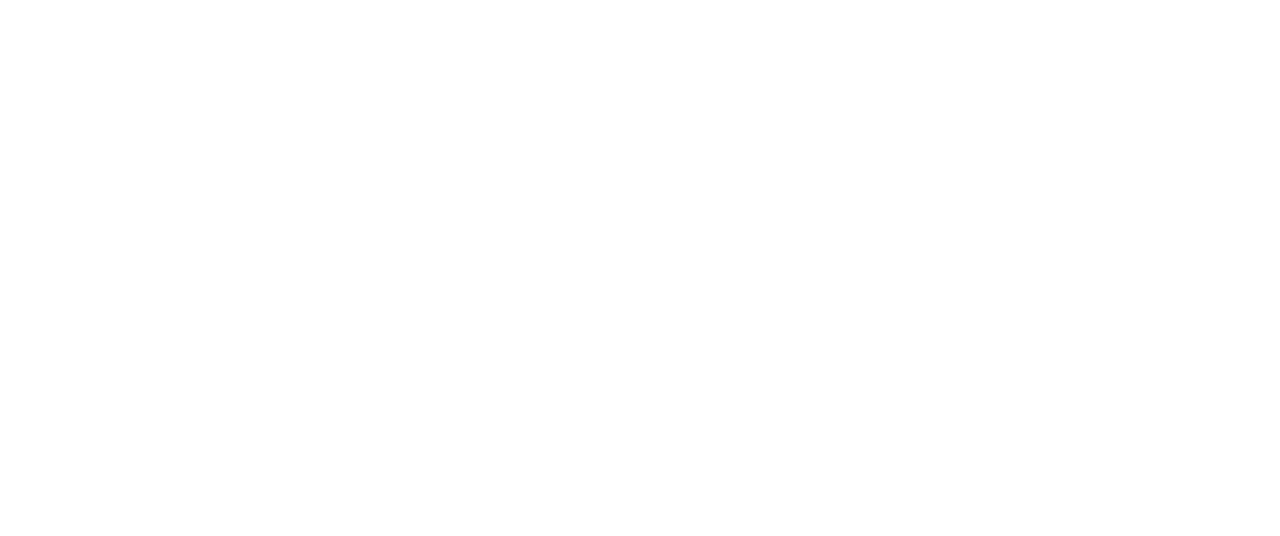
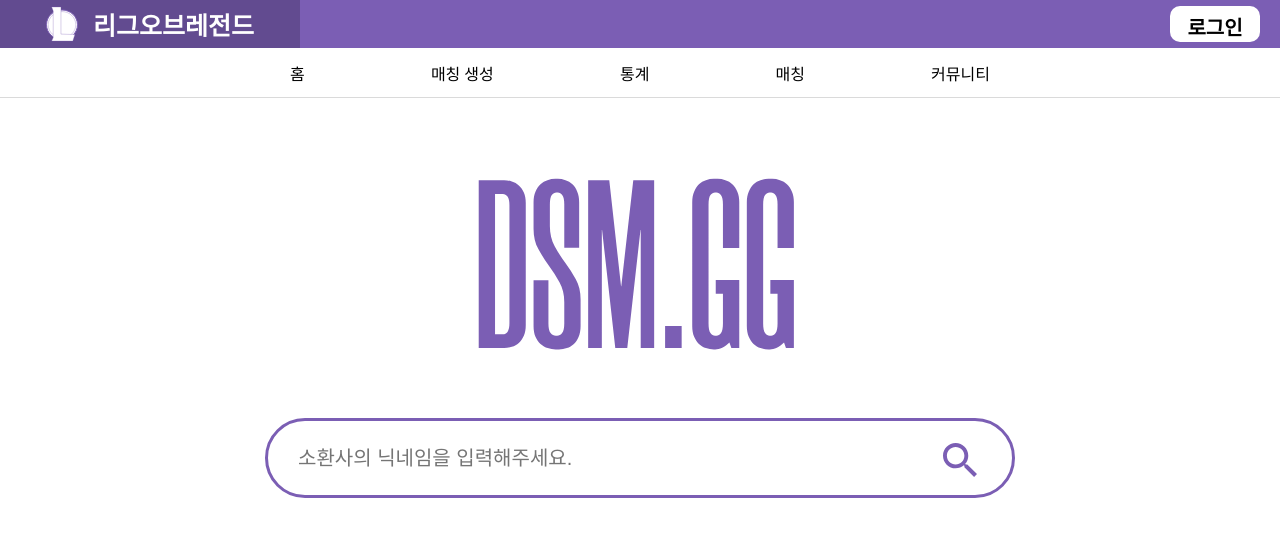
Before and after one commit to NSHUB-DSM/dsm.gg-front, a React (Create React App) app: page / in a window 1280 px wide. Before the commit this address had no page. Shown: the top 536 px of the page. Built offline with nearby package versions, Linux system fonts and the light colour scheme.

Commit message:
⚡ :: 메인 페이지 퍼블리싱

```diff
--- a/src/App.js
+++ b/src/App.js
@@ -2,13 +2,14 @@
 import { BrowserRouter } from 'react-router-dom';
 import { Routes } from 'react-router-dom';
 import { Route } from 'react-router-dom';
+import MainPage from './pages/Main/main';
 
 export default function App() {
   return (
     <StyleProvider>
       <BrowserRouter>
         <Routes>
-
+          <Route path="/" element={<MainPage />}></Route>
         </Routes>
       </BrowserRouter>
     </StyleProvider>
--- /dev/null
+++ b/src/pages/Main/main.js
@@ -0,0 +1,81 @@
+import styled from 'styled-components';
+import React from 'react';
+import Header from '../../components/common/header';
+import { ReactComponent as MainLogo } from "../../assets/svgs/mainLogo.svg";
+import { ReactComponent as SearchLogo } from '../../assets/svgs/searchLogo.svg';
+import { useState, useEffect } from 'react';
+import axios from 'axios';
+
+export default function MainPage() {
+    const [search, setSearch] = useState("");
+    const [lists, setLists] = useState([]);
+
+    const onChangeSearch = (e) => {
+      e.preventDefault();
+      setSearch(e.target.value);
+    }
+
+    return (
+      <Background>
+        <Header />
+        <MainLogoStyle>
+          <MainLogo />
+        </MainLogoStyle>
+        <InputBox>
+          <SearchInput
+            type="text"
+            placeholder="소환사의 닉네임을 입력해주세요."
+            onChange={onChangeSearch}
+          />
+        </InputBox>
+        <SearchLogoButtonBox>
+          <SearchLogoButton>
+            <SearchLogo />
+          </SearchLogoButton>
+        </SearchLogoButtonBox>
+      </Background>
+    );
+  }
+
+  const SearchLogoButton = styled.button`
+    width: 50px;
+    height: 50px;
+    background-color: white;
+    border: none;
+    cursor: pointer;
+    margin-left: 320px;
+  `;
+
+  const SearchLogoButtonBox = styled.div`
+    width: 50px;
+    height: 50px;
+    margin: 0 auto;
+    margin-top: -62px;
+  `;
+
+  const SearchInput = styled.input`
+    width: 750px;
+    height: 80px;
+    border-radius: 50px;
+    border: 3px solid #7b5eb4;
+    font-size: 20px;
+    padding-left: 30px;
+  `;
+
+  const InputBox = styled.div`
+    width: 750px;
+    height: 80px;
+    margin: 0 auto;
+  `;
+
+  const MainLogoStyle = styled.div`
+    width: 324px;
+    height: 240px;
+    margin: 0 auto;
+    margin-top: 80px;
+  `;
+  const Background = styled.div`
+    width: 100vw;
+    height: 100vh;
+    background-color: white;
+  `;
```
